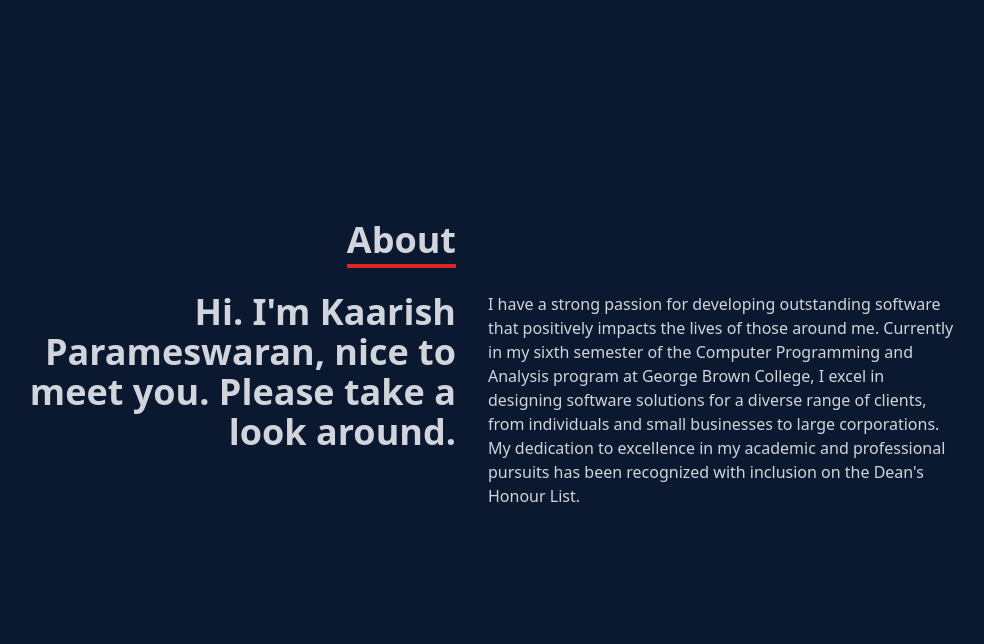
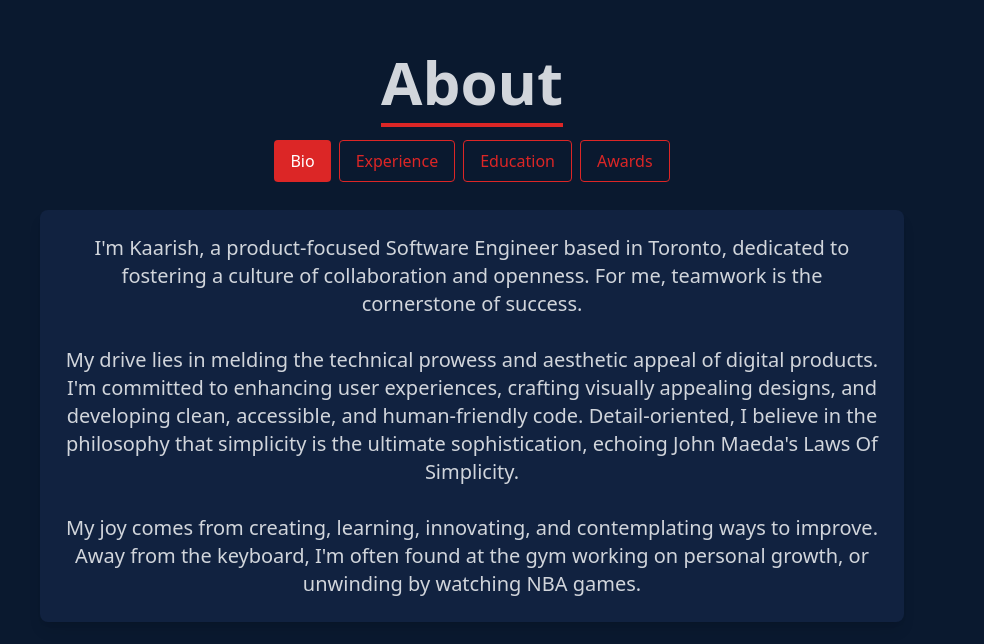
Before and after one commit to kaarishp/portfolio-react-app, a React (Create React App) app: page / in a window 1280 px wide. Shown: the part 836-1480 px from the top of the page, without its empty margins (168-1152 px from the left). Built offline with nearby package versions, Linux system fonts and the light colour scheme.

Commit message:
about updated

```diff
--- a/src/components/About.jsx
+++ b/src/components/About.jsx
@@ -1,30 +1,110 @@
-import React from 'react';
+import React, { useState } from 'react';
 
 const About = () => {
+  const [activeTab, setActiveTab] = useState('bio');
+
+  const openTab = (tabName) => {
+    setActiveTab(tabName);
+  };
+
   return (
-    <div name='about' className='w-full h-screen bg-[#0a192f] text-gray-300'>
-      <div className='flex flex-col justify-center items-center w-full h-full'>
-        <div className='max-w-[1000px] w-full grid grid-cols-2 gap-8'>
-          <div className='sm:text-right pb-8 pl-4'>
-            <p className='text-4xl font-bold inline border-b-4 border-red-600'>
-              About
-            </p>
-          </div>
-          <div></div>
-          </div>
-          <div className='max-w-[1000px] w-full grid sm:grid-cols-2 gap-8 px-4'>
-            <div className='sm:text-right text-4xl font-bold'>
-              <p>Hi. I'm Kaarish Parameswaran, nice to meet you. Please take a look around.</p>
+    <div name='about' className='w-full min-h-screen bg-[#0a192f] text-gray-300 flex flex-col items-center py-10'>
+      <div className='max-w-4xl w-full px-4 mt-12'>
+        <div className='text-center'>
+          <p className='text-4xl md:text-6xl font-bold inline border-b-4 border-red-600'>
+            About
+          </p>
+        </div>
+        {/* Tabs for Bio, Experinence, Education, Awards */}
+        <div className='flex flex-wrap justify-center my-4 md:my-6'>
+          <button onClick={() => openTab('bio')} className={`px-3 py-2 m-1 text-sm md:px-4 md:py-2 md:mx-1 md:text-base rounded ${activeTab === 'bio' ? 'bg-red-600 text-white' : 'bg-transparent text-red-600 border border-red-600 hover:bg-red-600 hover:text-white'}`}>
+            Bio
+          </button>
+          <button onClick={() => openTab('experience')} className={`px-3 py-2 m-1 text-sm md:px-4 md:py-2 md:mx-1 md:text-base rounded ${activeTab === 'experience' ? 'bg-red-600 text-white' : 'bg-transparent text-red-600 border border-red-600 hover:bg-red-600 hover:text-white'}`}>
+            Experience
+          </button>
+          <button onClick={() => openTab('education')} className={`px-3 py-2 m-1 text-sm md:px-4 md:py-2 md:mx-1 md:text-base rounded ${activeTab === 'education' ? 'bg-red-600 text-white' : 'bg-transparent text-red-600 border border-red-600 hover:bg-red-600 hover:text-white'}`}>
+            Education
+          </button>
+          <button onClick={() => openTab('awards')} className={`px-3 py-2 m-1 text-sm md:px-4 md:py-2 md:mx-1 md:text-base rounded ${activeTab === 'awards' ? 'bg-red-600 text-white' : 'bg-transparent text-red-600 border border-red-600 hover:bg-red-600 hover:text-white'}`}>
+            Awards
+          </button>
+        </div>
+        <div className='bg-[#112240] p-6 rounded-lg shadow-lg'>
+          {activeTab === 'bio' && (
+            <div className='tab-content'>
+              <p className='text-xl text-center'>I'm Kaarish, a product-focused Software Engineer based in Toronto, dedicated to fostering a culture of collaboration and openness. For me, teamwork is the cornerstone of success.<br></br><br></br>My drive lies in melding the technical prowess
+              and aesthetic appeal of digital products. I'm committed to enhancing user experiences, crafting visually appealing designs, and developing clean, accessible, and human-friendly code. Detail-oriented, I believe in the philosophy that simplicity is the ultimate sophistication, echoing
+              John Maeda's Laws Of Simplicity.<br></br><br></br> My joy comes from creating, learning, innovating, and contemplating ways to improve. Away from the keyboard, I'm often found at the gym working on personal growth, or unwinding by watching NBA games.</p>
             </div>
-            <div>
-              <p>I have a strong passion for developing outstanding software that positively impacts
-                the lives of those around me. Currently in my sixth semester of the Computer Programming
-                and Analysis program at George Brown College, I excel in designing software solutions for
-                a diverse range of clients, from individuals and small businesses to large corporations.
-                My dedication to excellence in my academic and professional pursuits has been recognized with
-                inclusion on the Dean's Honour List.</p>
+          )}
+          {activeTab === 'experience' && (
+            <div className='text-gray-300'>
+              <h2 className='text-2xl font-bold mb-4'>Experience</h2>
+              <div>
+                <h3 className='text-xl font-semibold'>Dixie Bloor Neighbourhood Centre - Mentor</h3>
+                <p className='italic'>Mississauga, Ontario (October 2020 - June 2021)</p>
+                <ul className='list-disc list-inside ml-4'>
+                  <li>To encourage involvement and growth in order to build a pleasant and healthy community climate.</li>
+                  <li>Identify and discuss community issues and concerns, plan and provide community programs and services, and encourage community engagement.</li>
+                  <li>Develop relationships with the youth while building trust, coaching, and educating them to make positive life changes.</li>
+                </ul>
+              </div>
+            </div>
+          )}
+          {activeTab === 'education' && (
+            <div className='text-gray-300'>
+            <h2 className='text-2xl font-bold mb-4'>Education</h2>
+            <div className='space-y-4'>
+              <div>
+                <h3 className='text-xl font-semibold'>Harold M. Brathwaite Secondary School (Sept 2017 - June 2021)</h3>
+                <p className='italic'>Ontario Secondary School Diploma</p>
+                <ul className='list-disc list-inside ml-4'>
+                  <li>Computer Science</li>
+                  <li>Advanced Functions</li>
+                  <li>English</li>
+                  <li>Computer Engineering</li>
+                </ul>
+              </div>
+
+              {/* George Brown College */}
+              <div>
+                <h3 className='text-xl font-semibold'>George Brown College (Sept 2021 - April 2024)</h3>
+                <p className='italic'>Computer Programming and Analysis</p>
+                <ul className='list-disc list-inside ml-4'>
+                  <li>Full Stack Development I</li>
+                  <li>Data Science</li>
+                  <li>Machine Learning</li>
+                  <li>Full Stack Development</li>
+                  <li>DevOps</li>
+                  <li>Data Structures and Algorithms</li>
+                  <li>Advanced Database Development</li>
+                  <li>IT Essentials</li>
+                </ul>
+              </div>
             </div>
           </div>
+          )}
+          {activeTab === 'awards' && (
+            <div className='text-gray-300'>
+              <h2 className='text-2xl font-bold mb-4'>Awards</h2>
+              <ul className='list-disc list-inside ml-4'>
+                <li className='mb-4'>
+                  <span className='font-semibold'>Deans’ Honour List (x4) - George Brown College</span> (Fall 2021 - Fall 2023)
+                  <ul className='ml-6 mt-1'>
+                    <li>Given to students in the College of Engineering & Physical Sciences who make the Dean’s Honours List by maintaining an 80% or higher average in the Fall 2023 semester.</li>
+                  </ul>
+                </li>
+                <li className='mb-4'>
+                  <span className='font-semibold'>Ontario Scholar</span> - Harold M. Brathwaite Secondary School (June 2021)
+                    <ul className='ml-6 mt-1'>
+                      <li>Recognized for achieving an average of 80% or higher in six Grade 12 university preparation courses.</li>
+                    </ul>
+                  </li>
+                </ul>
+            </div>
+          )}
+        </div>
       </div>
     </div>
   );
```
